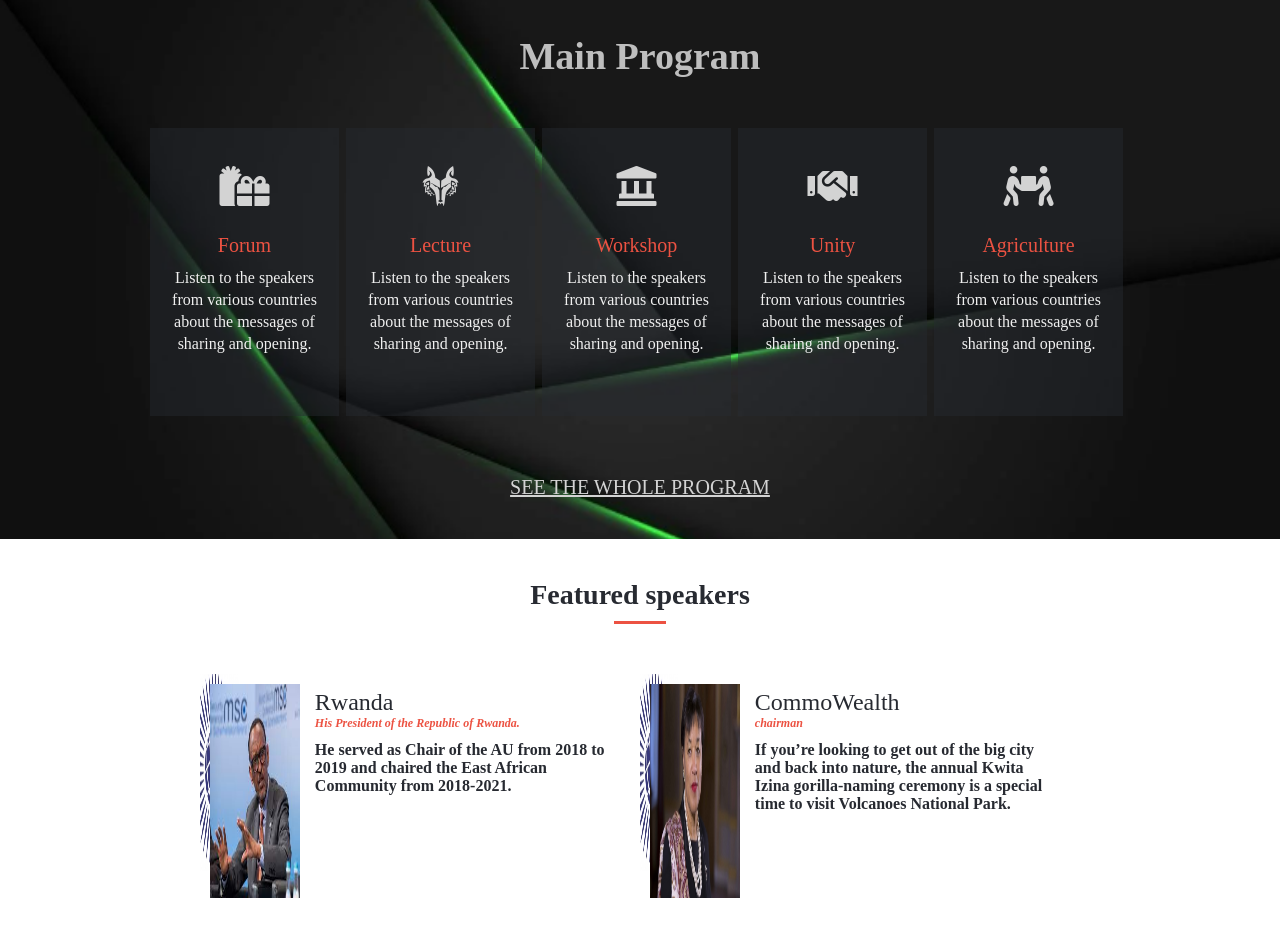
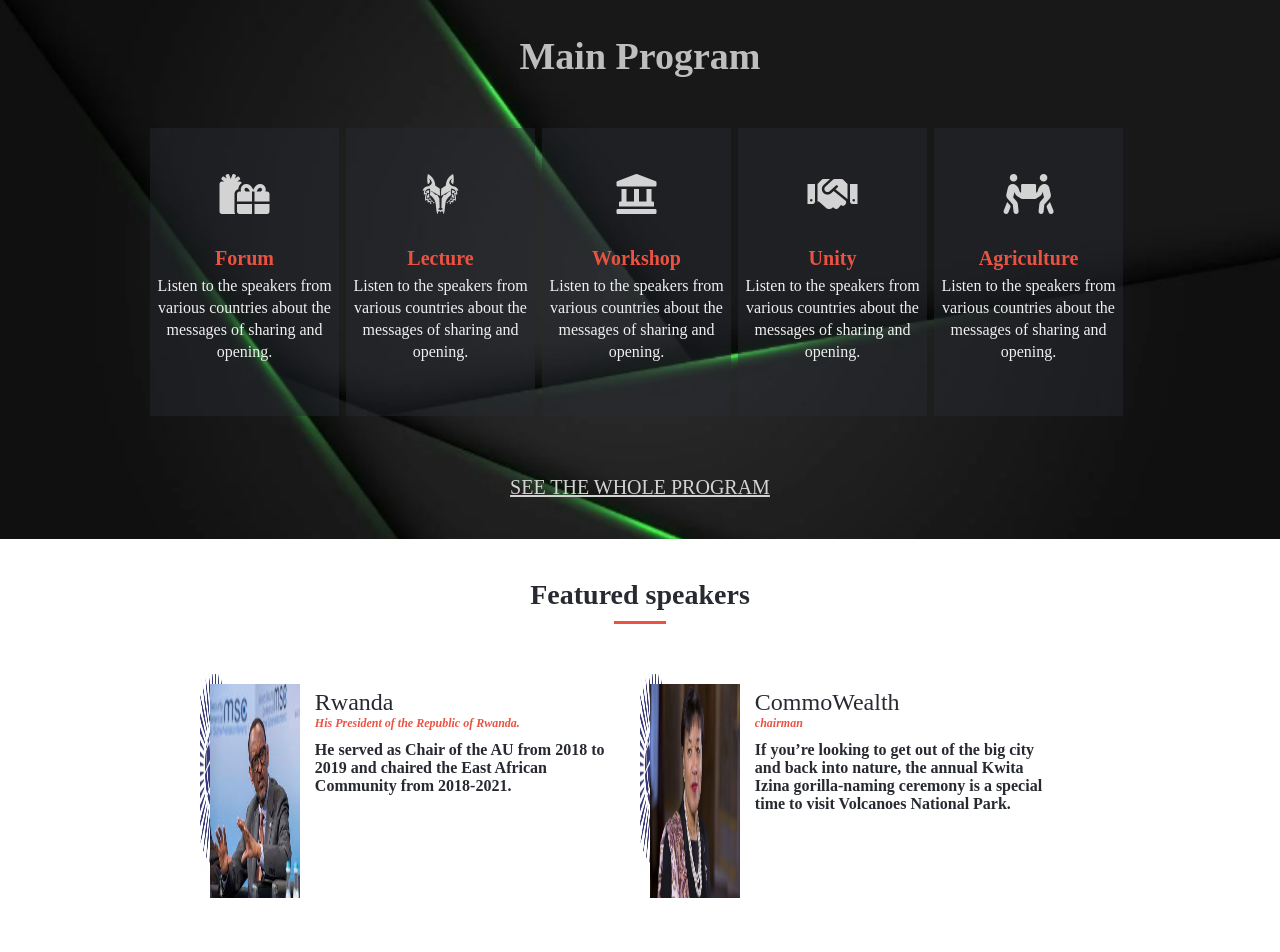
Before and after one commit to Mucyosoda/Capstone, a plain HTML site: page index.html in a window 1280 px wide. Shown: the part 1044-1996 px from the top of the page. Drawn offline with Linux system fonts and the light colour scheme.

Commit message:
Update still card

```diff
--- a/style.css
+++ b/style.css
@@ -673,11 +673,13 @@ footer .footer_text {
     color: #d3d3d3;
     width: 21vh;
     height: 10vh;
+    padding-top: 20px;
+    padding-bottom: 10px;
   }
 
   .cards .text {
     width: 100%;
-    padding: 10px;
+    padding: 5px;
     line-height: 22px;
     font-size: 16px;
     color: #f0f0f0;
@@ -688,8 +690,9 @@ footer .footer_text {
     font-size: 20px;
     color: #ec5242;
     text-align: center;
+    font-weight: 900;
     width: 100%;
-    padding-top: 0;
+    padding-top: 15px;
     padding-bottom: 0;
   }
 
```
